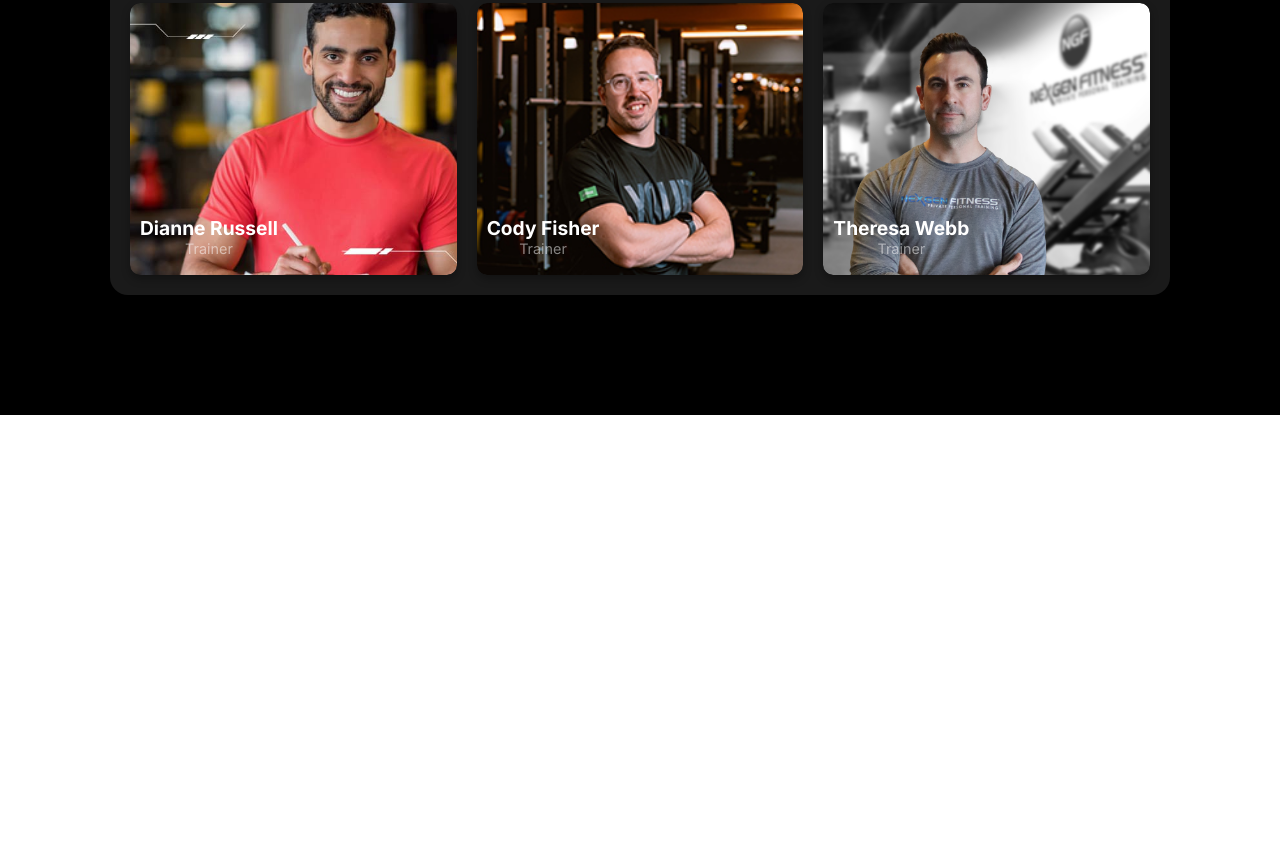
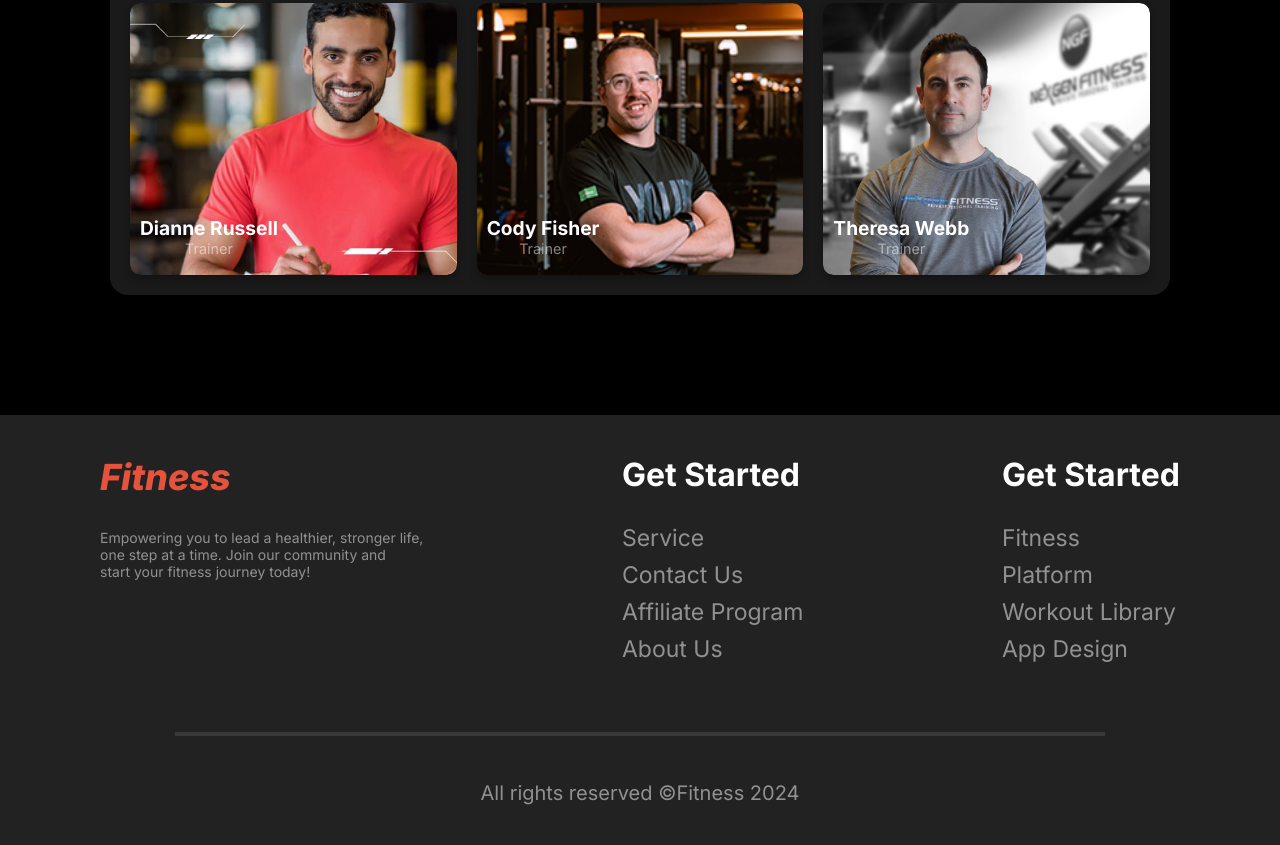
Before and after one commit to AbuKausar/assignment-2-gym, a plain HTML site: page index.html in a window 1280 px wide. Shown: the part 2291-3136 px from the top of the page. Before the commit the page ends 2706 px from the top, so only its background shows below. Drawn offline with Linux system fonts and the light colour scheme.

Commit message:
footer done

```diff
--- a/index.html
+++ b/index.html
@@ -134,5 +134,35 @@
             </div>
         </section>
     </main>
+    <footer>
+        <div class="footer-contents">
+            <div>
+                <div class="footer-logo"><i>Fitness</i></div>
+                <p class="footer-text">
+                    Empowering you to lead a healthier, stronger life, <br>one step at a time. Join our community and <br>start your
+                    fitness journey
+                    today!
+                </p>
+            </div>
+            <div class="footer-links">
+                <h4>Get Started</h4>
+                <a href="#">Service</a>
+                <a href="#">Contact Us</a>
+                <a href="#">Affiliate Program</a>
+                <a href="#">About Us</a>
+            </div>
+            <div class="footer-links">
+                <h4>Get Started</h4>
+                <a href="#">Fitness</a>
+                <a href="#">Platform</a>
+                <a href="#">Workout Library</a>
+                <a href="#">App Design</a>
+            </div>
+        </div>
+        <hr class="horizontal-line">
+        <div class="footer-copyright">
+            All rights reserved &copy;Fitness 2024
+        </div>
+    </footer>
 </body>
 </html>
--- a/styles.css
+++ b/styles.css
@@ -31,7 +31,7 @@ header {
 .logo {
     color: rgb(230, 83, 60);
     font-size: 36px;
-    font-weight: 800;;
+    font-weight: 800;
 }
 
 nav {
@@ -344,3 +344,84 @@ nav {
 .member-info p {
     font-size: 0.9em;
 }
+
+/* ------------------------------footer styles---------------------------- */
+footer {
+    background: rgb(34, 34, 34);
+    padding: 40px 20px;
+    color: #fff;
+  }
+
+  .footer-contents {
+    max-width: 1080px;
+    margin: 0 auto;
+    display: flex;
+    justify-content: space-between;
+  }
+
+  .footer-logo {
+    color: rgb(230, 83, 60);
+    font-size: 36px;
+    font-weight: 800;
+    padding-bottom: 30px;
+  }
+
+  .footer-text {
+    color: rgba(255, 255, 255, 0.5);
+    font-size: 14px;
+    font-weight: 400;
+  }
+
+  .footer-links {
+    /* display: flex;
+    justify-content: center;
+    gap: 80px;
+    margin-bottom: 20px; */
+  }
+
+  .footer-links div {
+    text-align: left;
+  }
+
+  .footer-links a {
+    color: #b0b0b0;
+    text-decoration: none;
+    display: block;
+    font-size: 14px;
+    margin: 4px 0;
+  }
+
+  .footer-copyright {
+    font-size: 12px;
+    color: #777;
+    margin-top: 20px;
+  }
+
+  .footer-links h4 {
+    color: rgb(255, 255, 255);
+    font-size: 32px;
+    font-weight: 700;
+    margin-bottom: 30px
+  }
+
+.footer-links a {
+    color: rgba(255, 255, 255, 0.5);
+    font-size: 23px;
+    font-weight: 400;
+    padding-bottom: 5px;
+}
+
+.horizontal-line {
+    width: 75%;
+    margin: 0 auto;
+    margin-top: 60px;
+    border: 2px solid rgba(255, 255, 255, 0.1);
+}
+
+.footer-copyright {
+    color: rgba(255, 255, 255, 0.5);
+    font-size: 20px;
+    font-weight: 400;
+    padding-top:25px;
+    text-align: center;
+}
```
